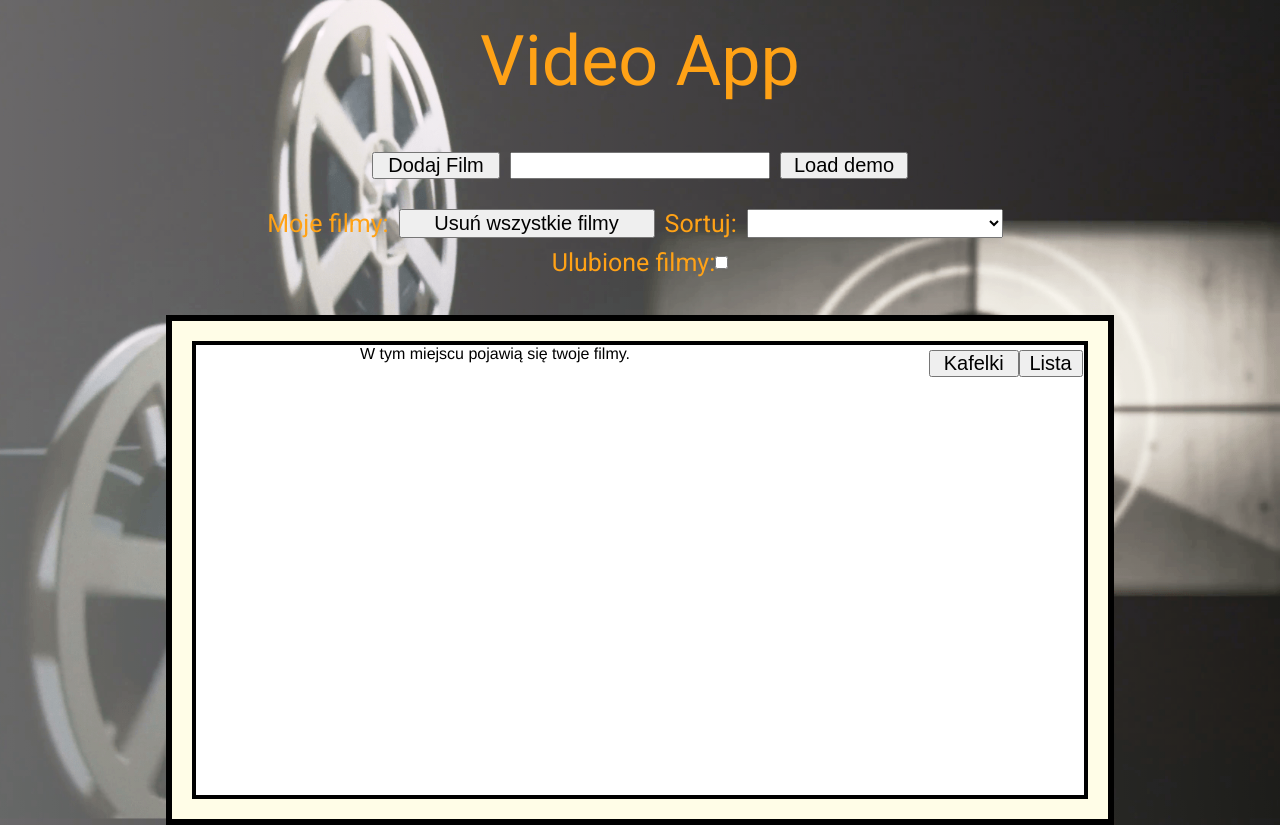
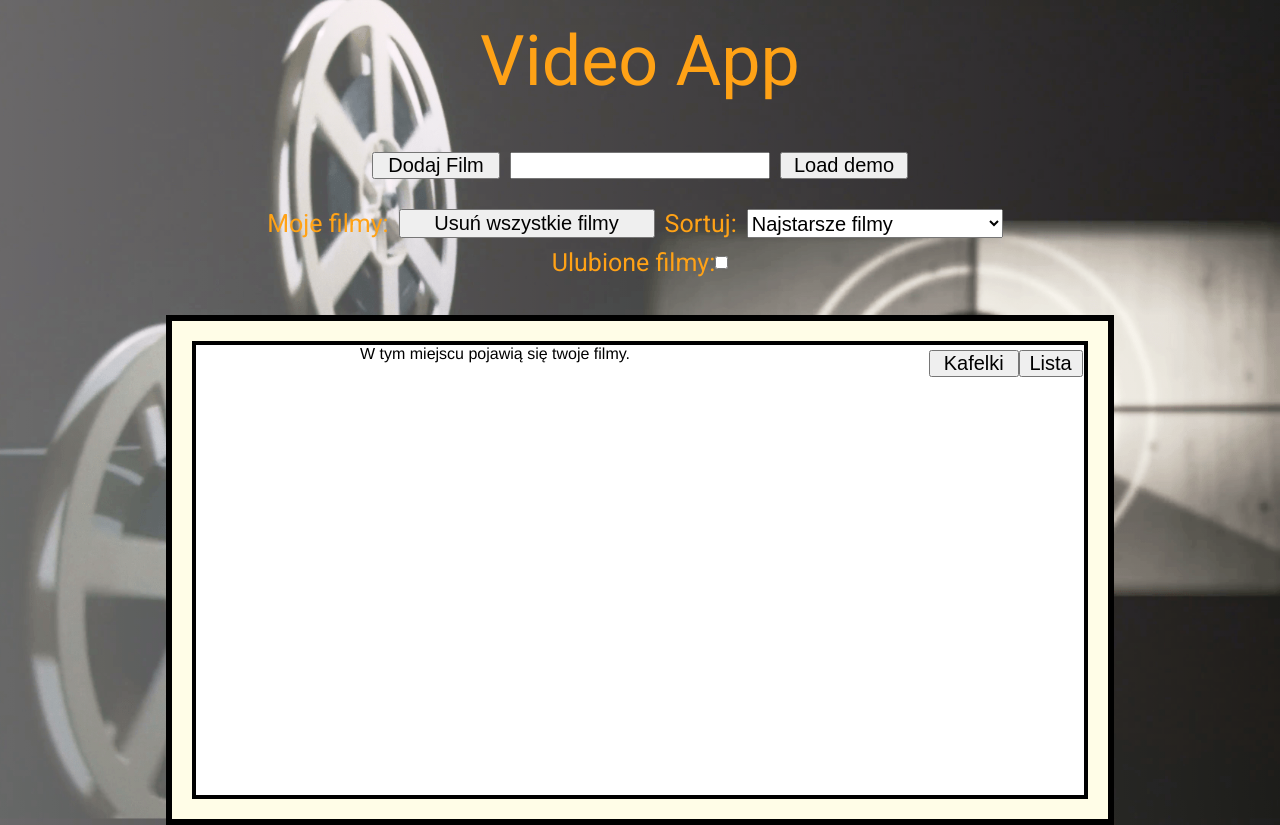
Before and after one commit to Marcinu998/Projekt-Video-App, an Angular app: page / in a window 1280 px wide. Built offline with nearby package versions, Linux system fonts and the light colour scheme; what ngx-pagination would draw is missing.

Commit message:
add sort

```diff
--- a/src/app/app.component.html
+++ b/src/app/app.component.html
@@ -3,7 +3,8 @@
   <app-movie-search (emitFilm)="add($event)" (emitLoadDemo)="load()"> </app-movie-search>
 </div>
 <div>
-  <app-my-movies [filmsRemove]="films" (emitRemoveAll)="removeAll($event)"> </app-my-movies>
+  <app-my-movies [filmsRemove]="films" (emitRemoveAll)="removeAll($event)" (emitSortFilm)="sortFilm($event)">
+  </app-my-movies>
 </div>
 <section class="container">
   <app-movie-list [films]="films" (emitRemove)="remove($event)" (emitFavorite)="favorite($event)"></app-movie-list>
--- a/src/app/my-movies/my-movies.component.html
+++ b/src/app/my-movies/my-movies.component.html
@@ -3,8 +3,8 @@
   <p>Moje filmy: </p>
   <button class="delete-videos" (click)="removeAll(filmsRemove)">Usuń wszystkie filmy</button>
   <label for="sort"> Sortuj: </label>
-  <select [(ngModel)]="message.sort" id="sort" name="sort">
-    <option *ngFor="let sort of sorts" [value]="sort">{{sort}}</option>
+  <select (change)="sortFilm($event.target.value)" id="sort" name="sort">
+    <option *ngFor="let sort of sorts" (click)="sortFilm(sort)" [value]="sort">{{sort}}</option>
   </select>
 </div>
 <div class="movieOption">
```
